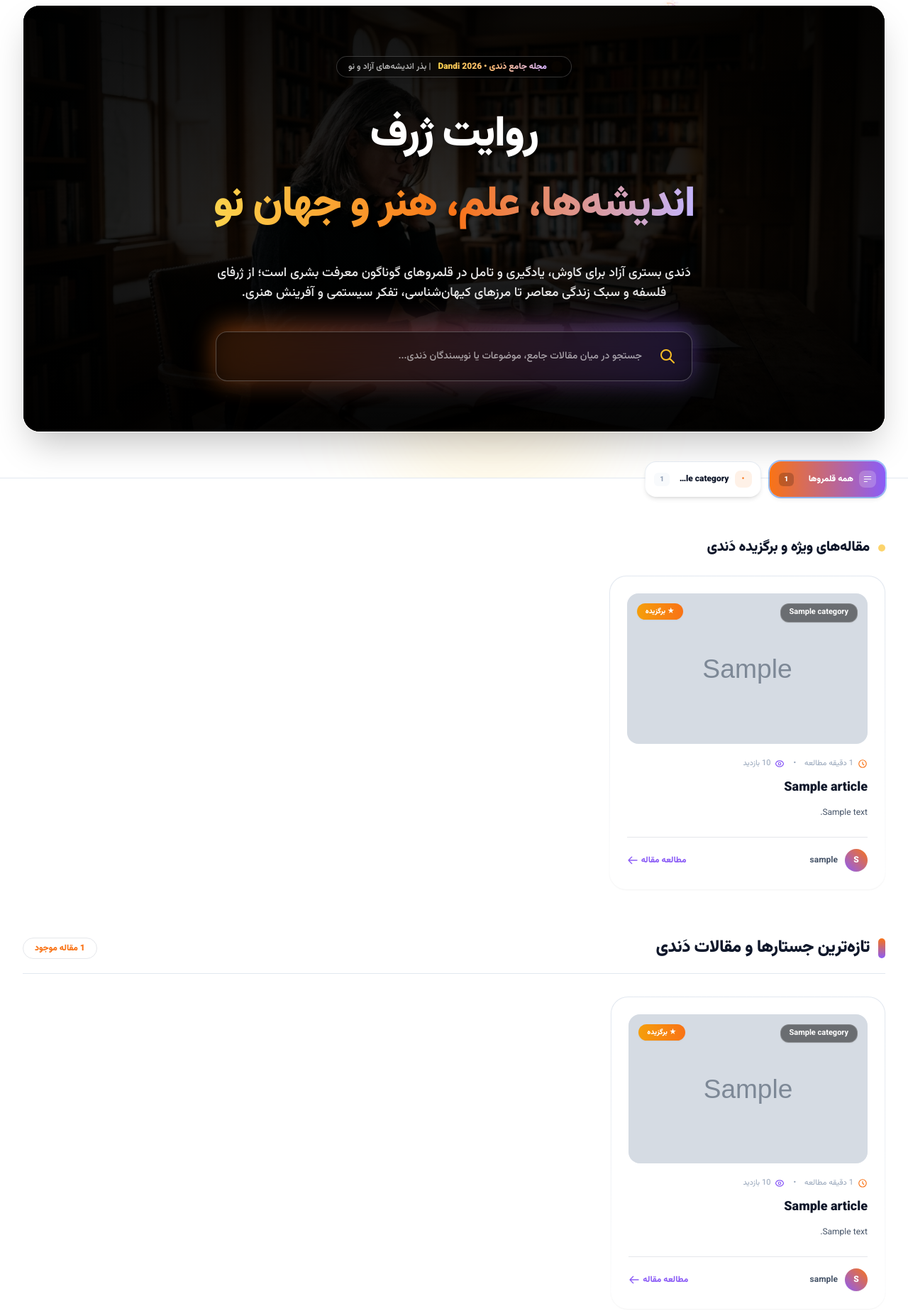
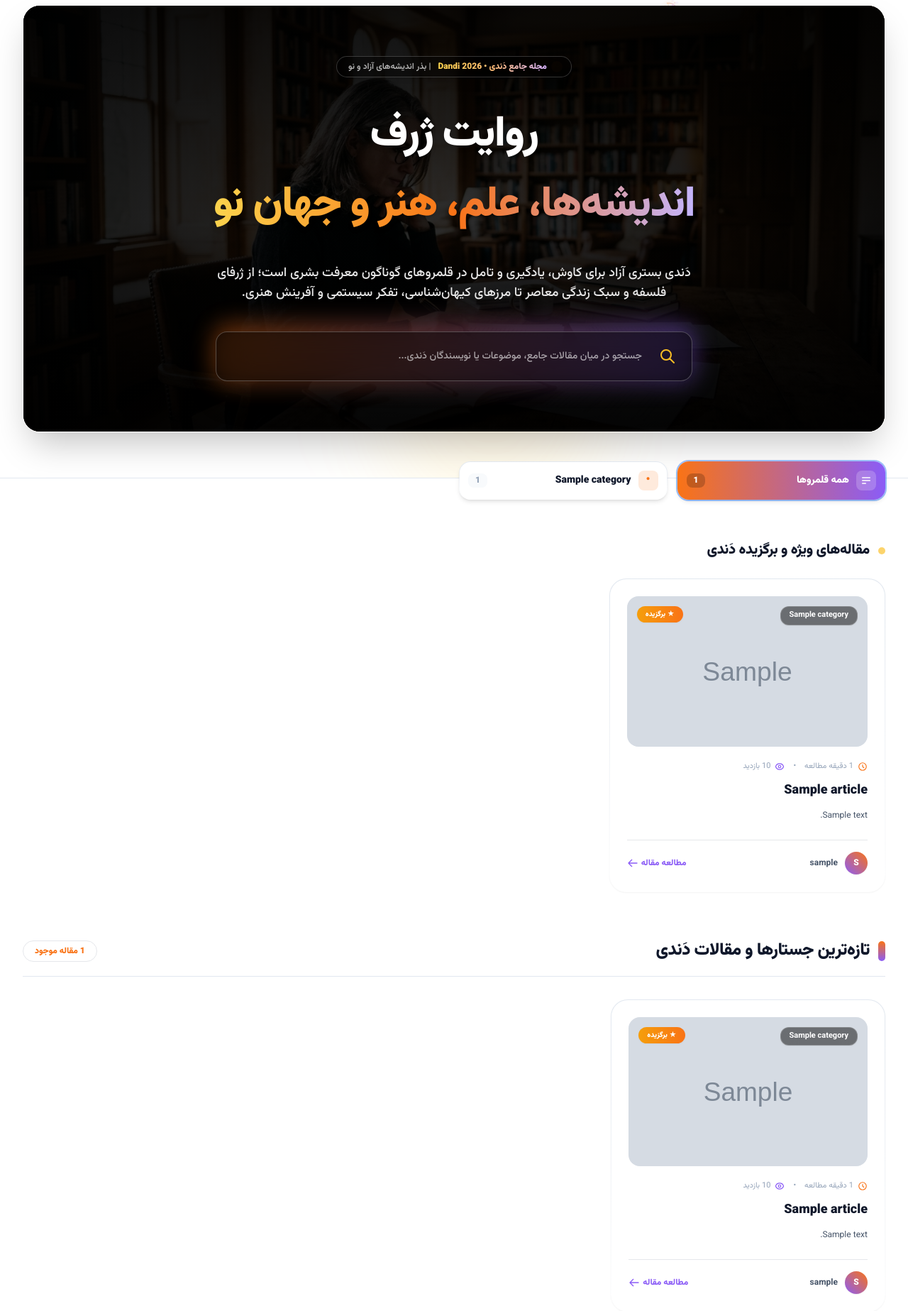
Before and after one commit to reza-khalafi/Dandi, a Django app: page / in a window 1280 px wide. Shown: the part 139-1986 px from the top of the page at 71% size. Run offline with Django 5.2, Linux system fonts and the light colour scheme; tables that the repository leaves empty hold one stand-in row (values such as "Sample post"); grey boxes marked "Sample" are stand-in pictures; some libraries are stand-ins or nearby versions.

Commit message:
Add category tooltips, 2-row layout with full titles, Persian category names in header, and auto smooth scroll

```diff
--- a/apps/articles/views/home_view.py
+++ b/apps/articles/views/home_view.py
@@ -39,12 +39,25 @@ class HomeView(View):
         except Exception:
             elided_page_range = paginator.page_range
 
+        selected_category_name = None
+        if category_slug:
+            matched_category = next((c for c in categories if c.slug == category_slug), None)
+            if not matched_category:
+                from apps.articles.repositories.category_repository import CategoryRepository
+                matched_category = CategoryRepository().get_by_slug(category_slug)
+
+            if matched_category:
+                selected_category_name = matched_category.name
+            else:
+                selected_category_name = category_slug
+
         context = {
             'categories': categories,
             'articles_page': articles_page,
             'elided_page_range': elided_page_range,
             'featured_articles': featured_articles,
             'selected_category': category_slug,
+            'selected_category_name': selected_category_name,
             'search_query': query,
             'total_count': total_count,
         }
--- a/static/js/app.js
+++ b/static/js/app.js
@@ -212,6 +212,14 @@ function initArticleFeedManager() {
     }
   }
 
+  // Auto-scroll to articles feed when category is filtered or anchor is targeted
+  const currentUrlParams = new URLSearchParams(window.location.search);
+  if (currentUrlParams.has('category') || window.location.hash === '#articles-heading-anchor') {
+    setTimeout(() => {
+      scrollToResults();
+    }, 180);
+  }
+
   if (searchScrollBtn) {
     searchScrollBtn.addEventListener('click', () => scrollToResults());
   }
--- a/templates/articles/home.html
+++ b/templates/articles/home.html
@@ -110,47 +110,77 @@
   </div>
 </section>
 
-<!-- COMPACT CATEGORY STRIP (Low Height, High Efficiency) -->
+<!-- CATEGORY STRIP (Two-Row Grid with Interactive Tooltips & Full Persian Titles) -->
 <section class="max-w-7xl mx-auto px-4 sm:px-6 lg:px-8 -mt-6 relative z-20">
-  <div class="grid grid-cols-2 sm:grid-cols-3 lg:grid-cols-4 xl:grid-cols-7 gap-2.5 sm:gap-3">
+  <div class="grid grid-cols-1 sm:grid-cols-2 lg:grid-cols-4 gap-3 sm:gap-3.5">
 
     <!-- Option 0: All Categories Card -->
-    <a href="{% url 'articles:home' %}{% if search_query %}?q={{ search_query }}{% endif %}"
-       class="group rounded-2xl p-[1px] transition-all duration-200 shadow-md hover:shadow-lg hover:-translate-y-0.5 block
+    <a href="{% url 'articles:home' %}{% if search_query %}?q={{ search_query }}{% endif %}#articles-heading-anchor"
+       title="مشاهده همه مقالات دَندی • شامل {{ total_count }} مقاله"
+       class="group relative rounded-2xl p-[1px] transition-all duration-200 shadow-md hover:shadow-xl hover:-translate-y-0.5 block
        {% if not selected_category %}bg-gradient-to-r from-brand-orange to-brand-purple ring-2 ring-brand-purple/40{% else %}bg-gradient-to-b from-border-color to-transparent hover:from-brand-purple/40{% endif %}">
-      <div class="rounded-[15px] p-2.5 sm:p-3 flex items-center justify-between gap-2 {% if not selected_category %}bg-gradient-to-r from-brand-orange to-brand-purple text-white{% else %}bg-card-bg text-text-primary{% endif %}">
-        <div class="flex items-center gap-2 min-w-0">
-          <div class="w-6 h-6 rounded-lg flex items-center justify-center shrink-0 {% if not selected_category %}bg-white/20 text-white{% else %}bg-brand-purple/10 text-brand-purple{% endif %}">
-            <svg class="w-3.5 h-3.5" fill="none" stroke="currentColor" viewBox="0 0 24 24"><path stroke-linecap="round" stroke-linejoin="round" stroke-width="2" d="M4 6h16M4 12h16M4 18h7"></path></svg>
+
+      <!-- Floating Glassmorphic Tooltip -->
+      <div class="absolute bottom-full mb-2.5 left-1/2 -translate-x-1/2 opacity-0 invisible group-hover:opacity-100 group-hover:visible transition-all duration-200 pointer-events-none z-30 whitespace-nowrap shadow-2xl">
+        <div class="px-3.5 py-1.5 rounded-xl bg-slate-900/95 text-white text-[11px] font-bold backdrop-blur-md border border-white/15 flex items-center gap-2">
+          <span class="w-2 h-2 rounded-full bg-brand-purple"></span>
+          <span>مشاهده کلیه مقالات مجله دَندی</span>
+          <span class="text-brand-orange">({{ total_count }} مقاله)</span>
+        </div>
+        <div class="w-2 h-2 bg-slate-900/95 rotate-45 mx-auto -mt-1 border-r border-b border-white/15"></div>
+      </div>
+
+      <div class="rounded-[15px] p-3 flex items-center justify-between gap-3 {% if not selected_category %}bg-gradient-to-r from-brand-orange to-brand-purple text-white{% else %}bg-card-bg text-text-primary{% endif %}">
+        <div class="flex items-center gap-2.5 min-w-0">
+          <div class="w-7 h-7 rounded-lg flex items-center justify-center shrink-0 {% if not selected_category %}bg-white/20 text-white{% else %}bg-brand-purple/10 text-brand-purple{% endif %}">
+            <svg class="w-4 h-4" fill="none" stroke="currentColor" viewBox="0 0 24 24"><path stroke-linecap="round" stroke-linejoin="round" stroke-width="2" d="M4 6h16M4 12h16M4 18h7"></path></svg>
           </div>
-          <span class="text-xs font-black truncate">همه قلمروها</span>
+          <span class="text-xs sm:text-sm font-black whitespace-normal leading-tight">همه قلمروها</span>
         </div>
-        <span class="px-2 py-0.5 rounded-md text-[10px] font-black shrink-0 {% if not selected_category %}bg-black/20 text-white{% else %}bg-bg-secondary text-text-muted{% endif %}">
+        <span class="px-2.5 py-0.5 rounded-lg text-xs font-black shrink-0 {% if not selected_category %}bg-black/20 text-white{% else %}bg-bg-secondary text-text-muted{% endif %}">
           {{ total_count }}
         </span>
       </div>
     </a>
 
-    <!-- Compact Category Badges -->
+    <!-- Category Badges (Spread in 2 rows for full text visibility & elegant layout) -->
     {% for category in categories %}
-      <a href="{% url 'articles:home' %}?category={{ category.slug }}{% if search_query %}&q={{ search_query }}{% endif %}"
-         class="group rounded-2xl p-[1px] transition-all duration-200 shadow-md hover:shadow-lg hover:-translate-y-0.5 block
+      <a href="{% url 'articles:home' %}?category={{ category.slug }}{% if search_query %}&q={{ search_query }}{% endif %}#articles-heading-anchor"
+         title="{{ category.name }} • شامل {{ category.published_articles_count }} مقاله{% if category.description %} — {{ category.description }}{% endif %}"
+         class="group relative rounded-2xl p-[1px] transition-all duration-200 shadow-md hover:shadow-xl hover:-translate-y-0.5 block
          {% if selected_category == category.slug %}bg-gradient-to-r from-brand-orange to-brand-purple ring-2 ring-brand-purple/40{% else %}bg-gradient-to-b from-border-color to-transparent hover:from-brand-purple/40{% endif %}">
-        <div class="rounded-[15px] p-2.5 sm:p-3 flex items-center justify-between gap-2 {% if selected_category == category.slug %}bg-gradient-to-r from-brand-orange to-brand-purple text-white{% else %}bg-card-bg text-text-primary{% endif %}">
-          <div class="flex items-center gap-2 min-w-0">
-            <div class="w-6 h-6 rounded-lg flex items-center justify-center shrink-0
+
+        <!-- Floating Glassmorphic Tooltip -->
+        <div class="absolute bottom-full mb-2.5 left-1/2 -translate-x-1/2 opacity-0 invisible group-hover:opacity-100 group-hover:visible transition-all duration-200 pointer-events-none z-30 whitespace-nowrap shadow-2xl">
+          <div class="px-3.5 py-1.5 rounded-xl bg-slate-900/95 text-white text-[11px] font-bold backdrop-blur-md border border-white/15 flex items-center gap-2">
+            <span class="w-2 h-2 rounded-full
+              {% if forloop.counter == 1 %}bg-orange-400
+              {% elif forloop.counter == 2 %}bg-violet-400
+              {% elif forloop.counter == 3 %}bg-amber-400
+              {% elif forloop.counter == 4 %}bg-indigo-400
+              {% elif forloop.counter == 5 %}bg-rose-400
+              {% else %}bg-emerald-400{% endif %}"></span>
+            <span>{{ category.name }}</span>
+            <span class="text-white/70">({{ category.published_articles_count }} مقاله)</span>
+          </div>
+          <div class="w-2 h-2 bg-slate-900/95 rotate-45 mx-auto -mt-1 border-r border-b border-white/15"></div>
+        </div>
+
+        <div class="rounded-[15px] p-3 flex items-center justify-between gap-3 {% if selected_category == category.slug %}bg-gradient-to-r from-brand-orange to-brand-purple text-white{% else %}bg-card-bg text-text-primary{% endif %}">
+          <div class="flex items-center gap-2.5 min-w-0">
+            <div class="w-7 h-7 rounded-lg flex items-center justify-center shrink-0
               {% if selected_category == category.slug %}bg-white/20 text-white
-              {% elif forloop.counter == 1 %}bg-orange-500/10 text-orange-500
-              {% elif forloop.counter == 2 %}bg-violet-500/10 text-violet-500
-              {% elif forloop.counter == 3 %}bg-amber-500/10 text-amber-500
-              {% elif forloop.counter == 4 %}bg-indigo-500/10 text-indigo-500
-              {% elif forloop.counter == 5 %}bg-rose-500/10 text-rose-500
-              {% else %}bg-emerald-500/10 text-emerald-500{% endif %}">
-              <span class="text-xs">•</span>
+              {% elif forloop.counter == 1 %}bg-orange-500/15 text-orange-500
+              {% elif forloop.counter == 2 %}bg-violet-500/15 text-violet-500
+              {% elif forloop.counter == 3 %}bg-amber-500/15 text-amber-500
+              {% elif forloop.counter == 4 %}bg-indigo-500/15 text-indigo-500
+              {% elif forloop.counter == 5 %}bg-rose-500/15 text-rose-500
+              {% else %}bg-emerald-500/15 text-emerald-500{% endif %}">
+              <span class="text-base font-black">•</span>
             </div>
-            <span class="text-xs font-black truncate" title="{{ category.name }}">{{ category.name }}</span>
+            <span class="text-xs sm:text-sm font-black whitespace-normal leading-tight">{{ category.name }}</span>
           </div>
-          <span class="px-2 py-0.5 rounded-md text-[10px] font-black shrink-0 {% if selected_category == category.slug %}bg-black/20 text-white{% else %}bg-bg-secondary text-text-muted{% endif %}">
+          <span class="px-2.5 py-0.5 rounded-lg text-xs font-black shrink-0 {% if selected_category == category.slug %}bg-black/20 text-white{% else %}bg-bg-secondary text-text-muted{% endif %}">
             {{ category.published_articles_count }}
           </span>
         </div>
@@ -185,12 +215,12 @@
   <div>
     <div
       id="articles-heading-anchor"
-      class="flex items-center justify-between mb-8 pb-4 border-b border-border-color transition-all duration-500 scroll-mt-24"
+      class="flex items-center justify-between mb-8 pb-4 border-b border-border-color transition-all duration-500 scroll-mt-28"
     >
       <h2 class="text-xl sm:text-2xl font-black text-text-primary flex items-center gap-3">
         <span class="w-2.5 h-7 rounded-full bg-gradient-to-b from-brand-orange to-brand-purple"></span>
-        <span>
-          {% if selected_category %}مقالات قلمرو «{{ selected_category }}»
+        <span id="articles-feed-heading-title">
+          {% if selected_category_name %}مقالات قلمرو «{{ selected_category_name }}»
           {% elif search_query %}نتایج جستجو برای: «{{ search_query }}»
           {% else %}تازه‌ترین جستارها و مقالات دَندی{% endif %}
         </span>
```
